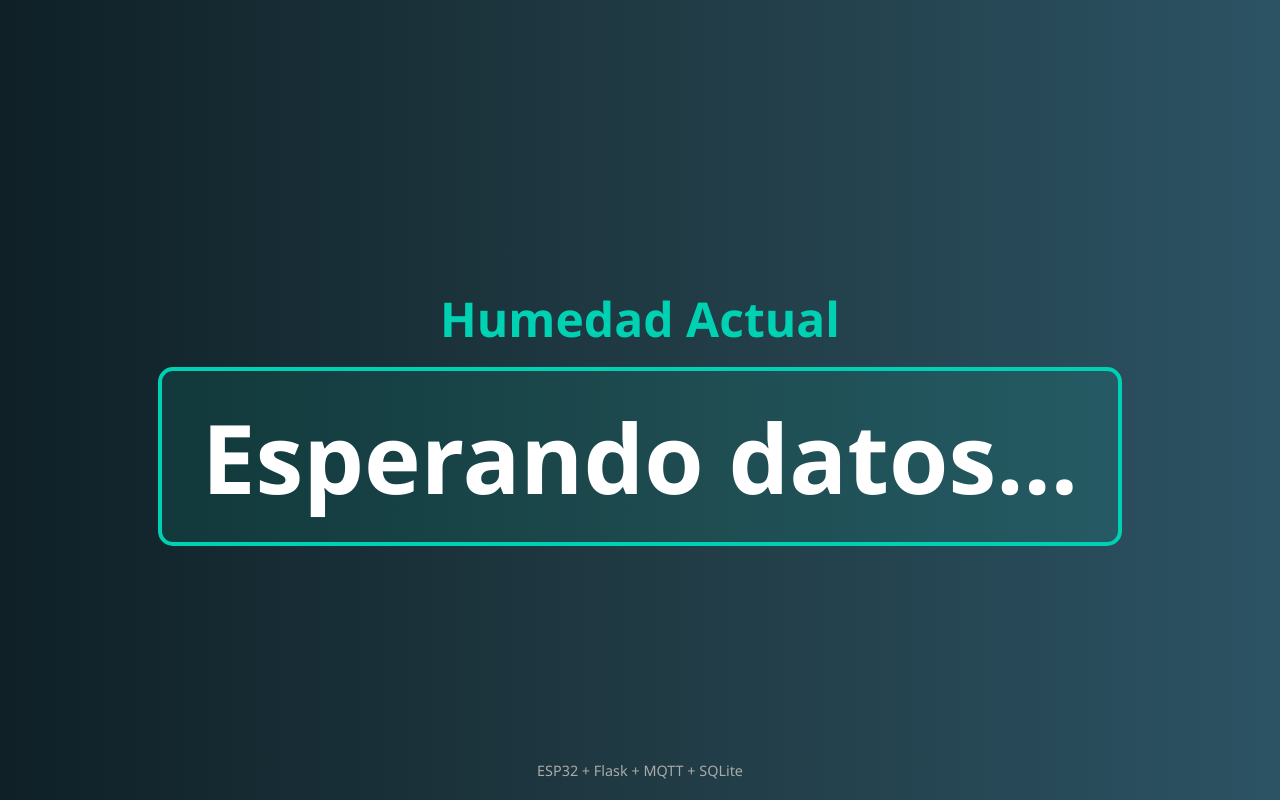
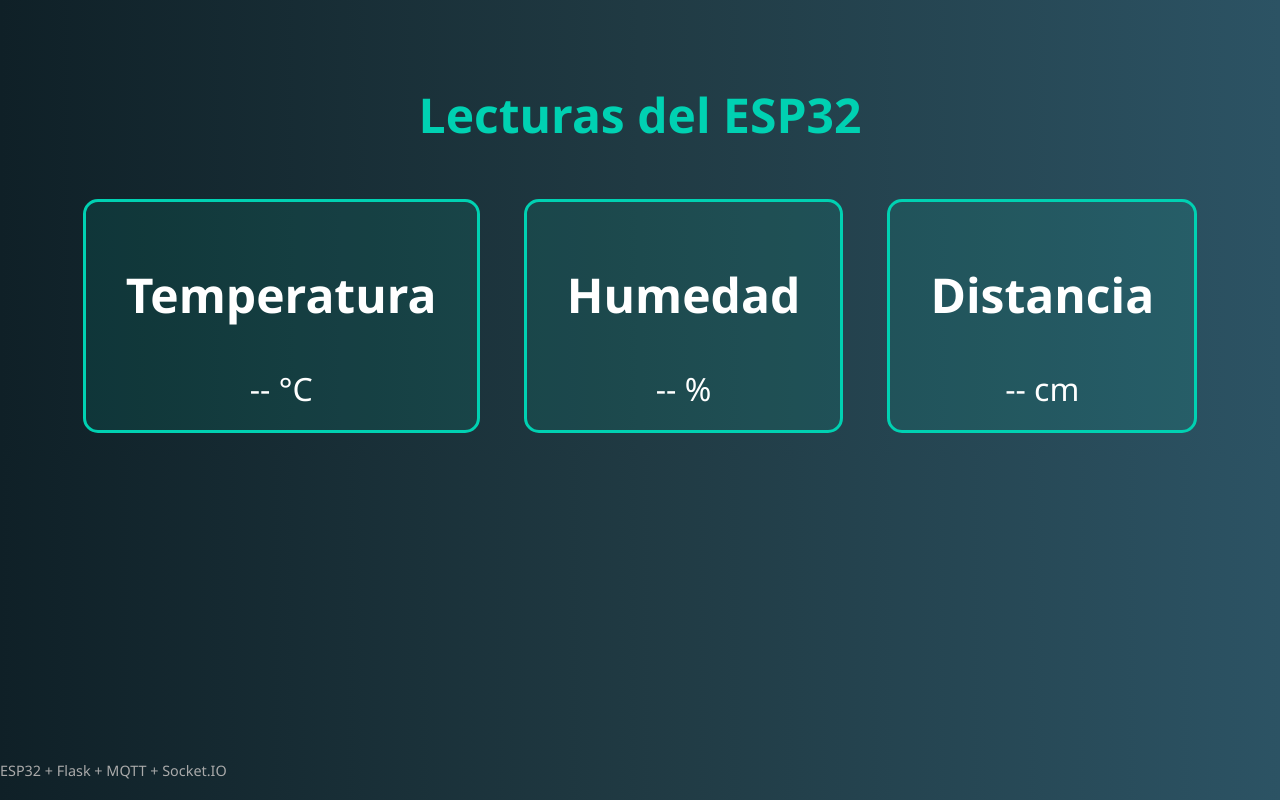
Before and after one commit to FacuGrab00/teoria-control-silo-app, a Flask app: page / in a window 1280 px wide. Run offline with Flask 3, Linux system fonts and the light colour scheme; some libraries are stand-ins or nearby versions.

Commit message:
"Agregando la lectura de nuevos sensores"

```diff
--- a/server.py
+++ b/server.py
@@ -4,37 +4,48 @@ eventlet.monkey_patch()
 from flask import Flask, jsonify, render_template
 from flask_socketio import SocketIO
 import paho.mqtt.client as mqtt
-import sqlite3
 
 app = Flask(__name__)
 socketio = SocketIO(app, cors_allowed_origins="*", async_mode='eventlet')
 
-humedad_actual = "N/D"
+datos_sensores = {
+    "humedad": "N/D",
+    "temperatura": "N/D",
+    "distancia": "N/D"
+}
 
-# Conexión a la base de datos SQLite
-conn = sqlite3.connect('database.db', check_same_thread=False)
-cursor = conn.cursor()
-
-# Función para guardar humedad en la base de datos
-def guardar_humedad(valor):
-    cursor.execute("INSERT INTO humedad (valor) VALUES (?)", (valor,))
-    conn.commit()
-
-# MQTT: conectado al broker
+# MQTT
 def on_connect(client, userdata, flags, rc, properties=None):
     print("Conectado al broker MQTT. Código:", rc)
-    client.subscribe("sensor/humedad")
+    client.subscribe("sensor/#")  # Escucha todos los sensores
 
-# MQTT: cuando llega un mensaje
 def on_message(client, userdata, msg):
-    global humedad_actual
-    humedad_actual = msg.payload.decode()
-    print(f"Humedad recibida: {humedad_actual}")
+    payload = msg.payload.decode()
+    topic = msg.topic
 
-    guardar_humedad(humedad_actual)
-    socketio.emit('nueva_humedad', {'valor': humedad_actual})
+    print(f"Mensaje en {topic}: {payload}")
 
-# Configurar cliente MQTT
+    if topic == "sensor/dht22":
+        # Se espera un JSON tipo: {"temperatura": 22.3, "humedad": 55.1}
+        import json
+        try:
+            data = json.loads(payload)
+            datos_sensores["temperatura"] = data["temperatura"]
+            datos_sensores["humedad"] = data["humedad"]
+        except Exception as e:
+            print("Error parseando dht22:", e)
+
+    elif topic == "sensor/distancia":
+        import json
+        try:
+            data = json.loads(payload)
+            datos_sensores["distancia"] = data["distancia"]
+        except Exception as e:
+            print("Error parseando distancia:", e)
+
+    socketio.emit('nuevos_datos', datos_sensores)
+
+# MQTT Config
 client = mqtt.Client(protocol=mqtt.MQTTv5)
 client.on_connect = on_connect
 client.on_message = on_message
@@ -45,9 +56,5 @@ client.loop_start()
 def index():
     return render_template("index.html")
 
-@app.route("/humedad")
-def get_humedad():
-    return jsonify({"humedad": humedad_actual})
-
 if __name__ == "__main__":
     socketio.run(app, host="0.0.0.0", port=5000)
--- /dev/null
+++ b/static/script.js
@@ -0,0 +1,7 @@
+const socket = io();
+
+socket.on('nuevos_datos', data => {
+  document.getElementById('temperatura').innerText = data.temperatura + " °C";
+  document.getElementById('humedad').innerText = data.humedad + " %";
+  document.getElementById('distancia').innerText = data.distancia + " cm";
+});
--- /dev/null
+++ b/static/style.css
@@ -0,0 +1,33 @@
+body {
+  margin: 0;
+  padding: 0;
+  background: linear-gradient(to right, #0f2027, #203a43, #2c5364);
+  color: #ffffff;
+  font-family: 'Segoe UI', Tahoma, Geneva, Verdana, sans-serif;
+  text-align: center;
+  padding-top: 50px;
+}
+
+h1 {
+  font-size: 3rem;
+  color: #00d1b2;
+  margin-bottom: 2rem;
+}
+
+.card {
+  display: inline-block;
+  margin: 20px;
+  padding: 20px 40px;
+  border: 3px solid #00d1b2;
+  border-radius: 15px;
+  background-color: rgba(0, 209, 178, 0.1);
+  font-size: 2rem;
+  min-width: 200px;
+}
+
+footer {
+  position: absolute;
+  bottom: 20px;
+  font-size: 0.9rem;
+  color: #aaa;
+}
--- a/templates/index.html
+++ b/templates/index.html
@@ -2,74 +2,29 @@
 <html lang="es">
 <head>
   <meta charset="UTF-8">
-  <title>Humedad en Tiempo Real</title>
+  <title>Datos del ESP32</title>
+  <link rel="stylesheet" href="{{ url_for('static', filename='style.css') }}">
   <script src="https://cdn.socket.io/4.7.2/socket.io.min.js"></script>
-  <style>
-    body {
-      margin: 0;
-      padding: 0;
-      background: linear-gradient(to right, #0f2027, #203a43, #2c5364);
-      color: #ffffff;
-      font-family: 'Segoe UI', Tahoma, Geneva, Verdana, sans-serif;
-      display: flex;
-      flex-direction: column;
-      align-items: center;
-      justify-content: center;
-      height: 100vh;
-    }
-
-    h1 {
-      font-size: 3rem;
-      margin-bottom: 1rem;
-      color: #00d1b2;
-    }
-
-    #humedad {
-      font-size: 6rem;
-      font-weight: bold;
-      padding: 20px 40px;
-      border: 4px solid #00d1b2;
-      border-radius: 15px;
-      background-color: rgba(0, 209, 178, 0.1);
-      transition: all 0.3s ease;
-    }
-
-    #humedad.actualizando {
-      animation: parpadeo 1s infinite;
-    }
-
-    @keyframes parpadeo {
-      0%, 100% { opacity: 1; }
-      50% { opacity: 0.6; }
-    }
-
-    footer {
-      position: absolute;
-      bottom: 20px;
-      font-size: 0.9rem;
-      color: #aaa;
-    }
-  </style>
 </head>
 <body>
-  <h1>Humedad Actual</h1>
-  <div id="humedad">Esperando datos...</div>
+  <h1>Lecturas del ESP32</h1>
 
-  <footer>ESP32 + Flask + MQTT + SQLite</footer>
+  <div class="card">
+    <h2>Temperatura</h2>
+    <div id="temperatura">-- °C</div>
+  </div>
 
-  <script>
-    const socket = io();
-    const humedadDiv = document.getElementById('humedad');
+  <div class="card">
+    <h2>Humedad</h2>
+    <div id="humedad">-- %</div>
+  </div>
 
-    socket.on('nueva_humedad', data => {
-      humedadDiv.classList.add('actualizando');
-      humedadDiv.innerText = data.valor + " %";
+  <div class="card">
+    <h2>Distancia</h2>
+    <div id="distancia">-- cm</div>
+  </div>
 
-      // Quitar clase de animación tras breve tiempo
-      setTimeout(() => {
-        humedadDiv.classList.remove('actualizando');
-      }, 1000);
-    });
-  </script>
+  <footer>ESP32 + Flask + MQTT + Socket.IO</footer>
+  <script src="{{ url_for('static', filename='script.js') }}"></script>
 </body>
 </html>
```
